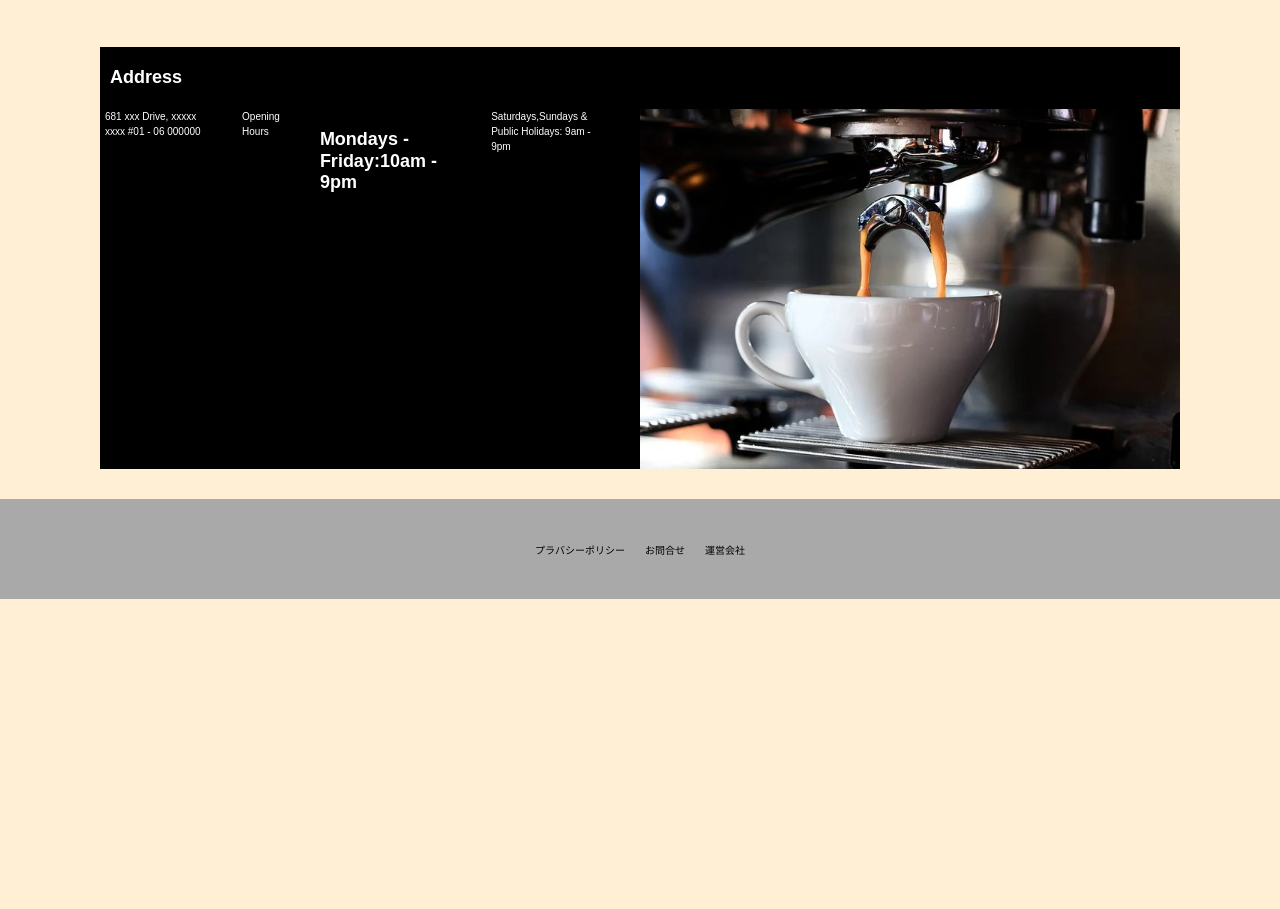
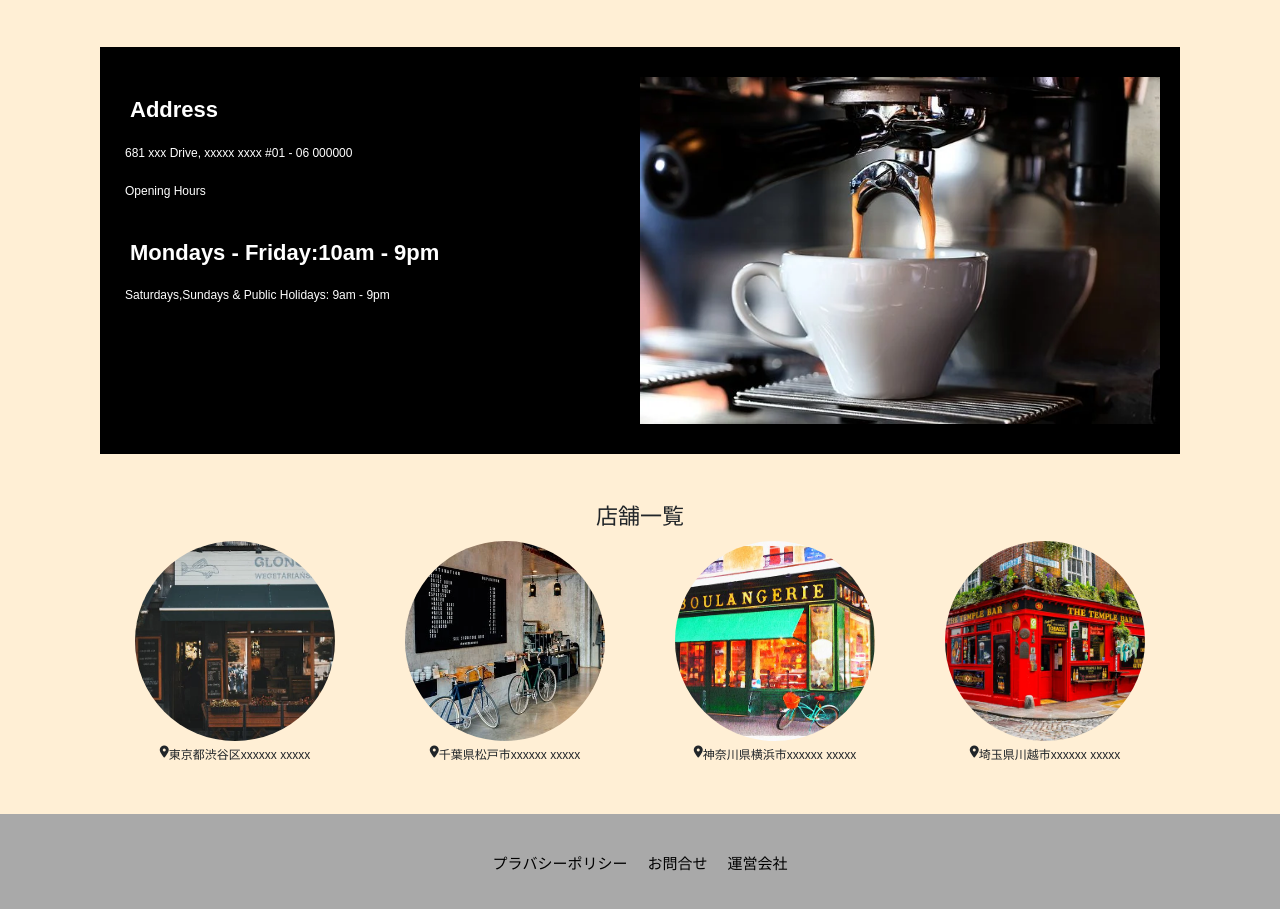
Before and after one commit to Sunao-Nakao/coding_advanced, a plain HTML site: page index.html in a window 1280 px wide. Shown: the part 2038-2947 px from the top of the page. Before the commit the page ends 2637 px from the top, so only its background shows below. Drawn offline with nearby package versions, Linux system fonts and the light colour scheme.

Commit message:
レスポンシブ対応

```diff
--- a/css/base.css
+++ b/css/base.css
@@ -295,6 +295,15 @@ body {
   transform: translate(0, 0);
 }
 
+/* 店舗一覧（非表示） */
+.store-list {
+  display: none;
+}
+
+.store-items {
+  display: none;
+}
+
 /* タブレット、PCサイズ */
 @media screen and (min-width: 768px) {
   /* ヘッダー */
@@ -332,6 +341,10 @@ body {
     margin: 30px 100px;
   }
 
+  .accordion__content {
+    font-size: 14px;
+  }
+
   /* セクション共通 */
   .section {
     padding: 0 100px;
@@ -354,4 +367,83 @@ body {
   .section__text {
     font-size: 18px;
   }
+
+  /* アドレス */
+  .section__head-l {
+    font-size: 22px;
+  }
+
+  .section__contents-l {
+    display: flex;
+    justify-content: space-between;
+    padding: 30px 20px;
+  }
+
+  .section__text-l {
+    font-size: 12px;
+  }
+
+  /* 店舗一覧 */
+  .store {
+    margin: 50px 100px;
+  }
+
+  .store-list {
+    display: flex;
+    justify-content: center;
+    font-size: 22px;
+    margin-bottom: 10px;
+  }
+
+  .store-items {
+    display: flex;
+    justify-content: space-between;
+  }
+
+  .store-item {
+    display: flex;
+    flex-direction: column;
+    align-items: center;
+    text-align: center;
+    width: 100%;
+  }
+
+  .store-img {
+    object-fit: cover;
+    border-radius: 50%;
+    width: 100%;
+    height: auto;
+    width: 200px;
+    height: 200px;
+  }
+
+  .store-address {
+    display: flex;
+    font-size: 12px;
+    margin-top: 5px;
+    width: 100%;
+    justify-content: center;
+  }
+
+  /* フッター */
+  .footer__list-link {
+    font-size: 15px;
+  }
 }
+
+@media screen and (min-width: 768px) and (max-width: 1023px) {
+  .store-items {
+    display: grid;
+    grid-template-columns: repeat(2, 1fr);
+    grid-gap: 20px;
+  }
+
+  .store-img {
+    object-fit: cover;
+    border-radius: 50%;
+    width: 100%;
+    height: auto;
+    width: 300px;
+    height: 300px;
+  }
+}
--- a/index.html
+++ b/index.html
@@ -8,7 +8,16 @@
       content="width=device-width, initial-scale=1, shrink-to-fit=no"
     />
 
+    <!-- font awesome -->
+    <link
+      rel="stylesheet"
+      href="https://cdnjs.cloudflare.com/ajax/libs/font-awesome/6.5.2/css/all.min.css"
+      integrity="sha512-SnH5WK+bZxgPHs44uWIX+LLJAJ9/2PkPKZ5QiAj6Ta86w+fsb2TkcmfRyVX3pBnMFcV7oQPJkl9QevSCWr3W6A=="
+      crossorigin="anonymous"
+      referrerpolicy="no-referrer"
+    />
     <!-- Bootstrap CSS -->
+
     <link
       rel="stylesheet"
       href="https://cdn.jsdelivr.net/npm/bootstrap@4.1.3/dist/css/bootstrap.min.css"
@@ -283,8 +292,9 @@
       <!-- アドレス -->
       <section id="address" class="section address fadein">
         <div class="section__inner-l">
+          <div class="section__contents-l">
+            <div class="section__contents-texts">
               <h2 class="section__head-l">Address</h2>
-          <div class="section__contents">
               <p class="section__text-l">
                 681 xxx Drive, xxxxx xxxx #01 - 06 000000
               </p>
@@ -293,6 +303,7 @@
               <p class="section__text-l">
                 Saturdays,Sundays & Public Holidays: 9am - 9pm
               </p>
+            </div>
             <div class="img-container">
               <img
                 class="section__img"
@@ -305,6 +316,41 @@
           </div>
         </div>
       </section>
+
+      <!-- 店舗一覧 -->
+      <div class="store fadein">
+        <h2 class="store-list">店舗一覧</h2>
+        <div class="store-items">
+          <div class="store-item">
+            <img class="store-img" src="./img/restaurant2.jpg" alt="tokyo" />
+            <div class="store-address">
+              <i class="fa-solid fa-location-dot"></i>
+              <p>東京都渋谷区xxxxxx xxxxx</p>
+            </div>
+          </div>
+          <div class="store-item">
+            <img class="store-img" src="./img/restaurant3.jpg" alt="tokyo" />
+            <div class="store-address">
+              <i class="fa-solid fa-location-dot"></i>
+              <p>千葉県松戸市xxxxxx xxxxx</p>
+            </div>
+          </div>
+          <div class="store-item">
+            <img class="store-img" src="./img/restaurant4.jpg" alt="tokyo" />
+            <div class="store-address">
+              <i class="fa-solid fa-location-dot"></i>
+              <p>神奈川県横浜市xxxxxx xxxxx</p>
+            </div>
+          </div>
+          <div class="store-item">
+            <img class="store-img" src="./img/restaurant5.jpg" alt="tokyo" />
+            <div class="store-address">
+              <i class="fa-solid fa-location-dot"></i>
+              <p>埼玉県川越市xxxxxx xxxxx</p>
+            </div>
+          </div>
+        </div>
+      </div>
 
       <!-- フッター -->
       <footer class="footer">
```
Lines whose indentation alone changed are shown as unchanged.
